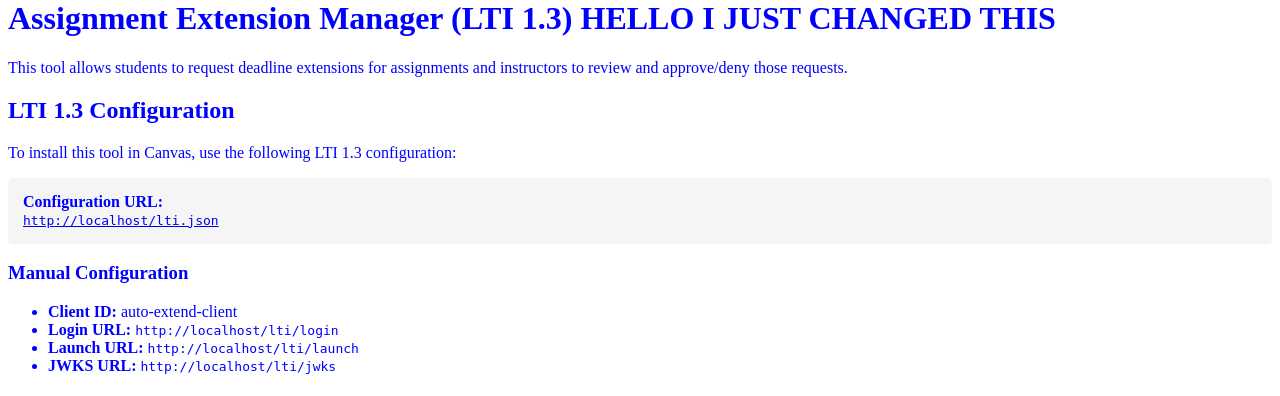
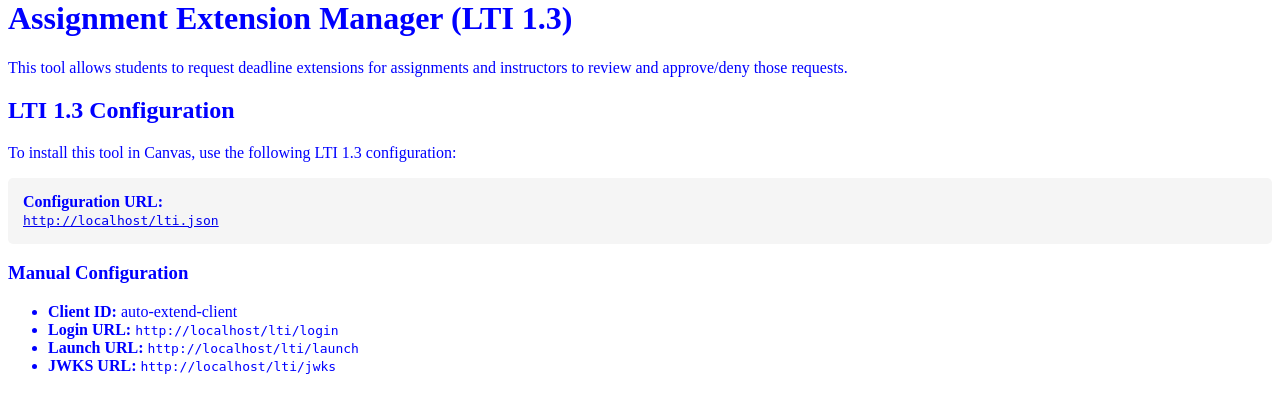
Before and after one commit to hu-james/extension-requests-app, a Flask app: page / in a window 1280 px wide. Shown: the part 21-417 px from the top of the page. Run offline with Flask 3, Linux system fonts and the light colour scheme.

Commit message:
reverting html back, clearer explanations for dockerfile changes, cleaning up ci

```diff
--- a/templates/index.html
+++ b/templates/index.html
@@ -1,6 +1,6 @@
 {% extends 'base.html' %} {% block content %}
 
-<h1>Assignment Extension Manager (LTI 1.3) HELLO I JUST CHANGED THIS</h1>
+<h1>Assignment Extension Manager (LTI 1.3)</h1>
 
 <p>
 	This tool allows students to request deadline extensions for assignments and
```
Also changed, not shown: .github/workflows/ci.yml, 1 other file.
